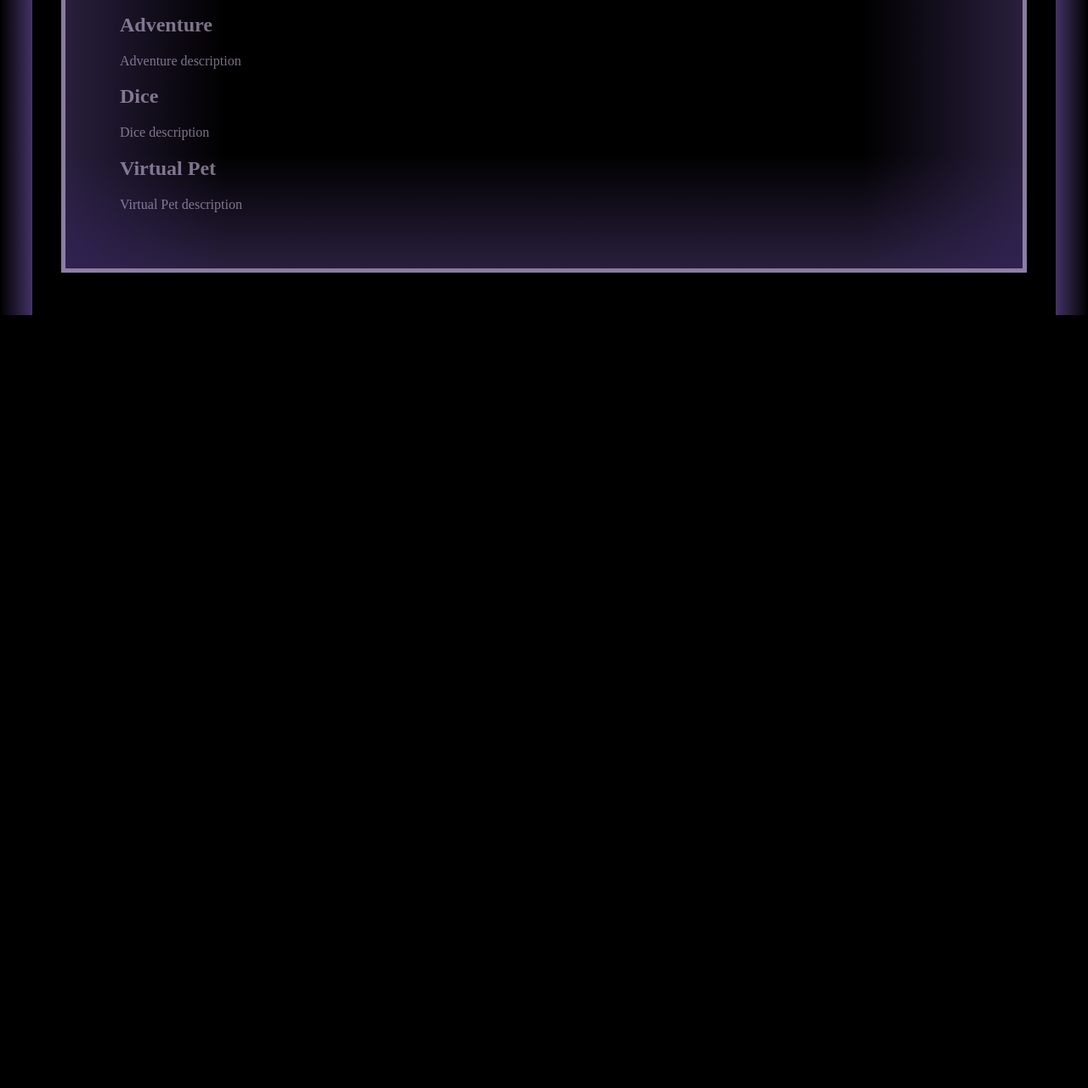
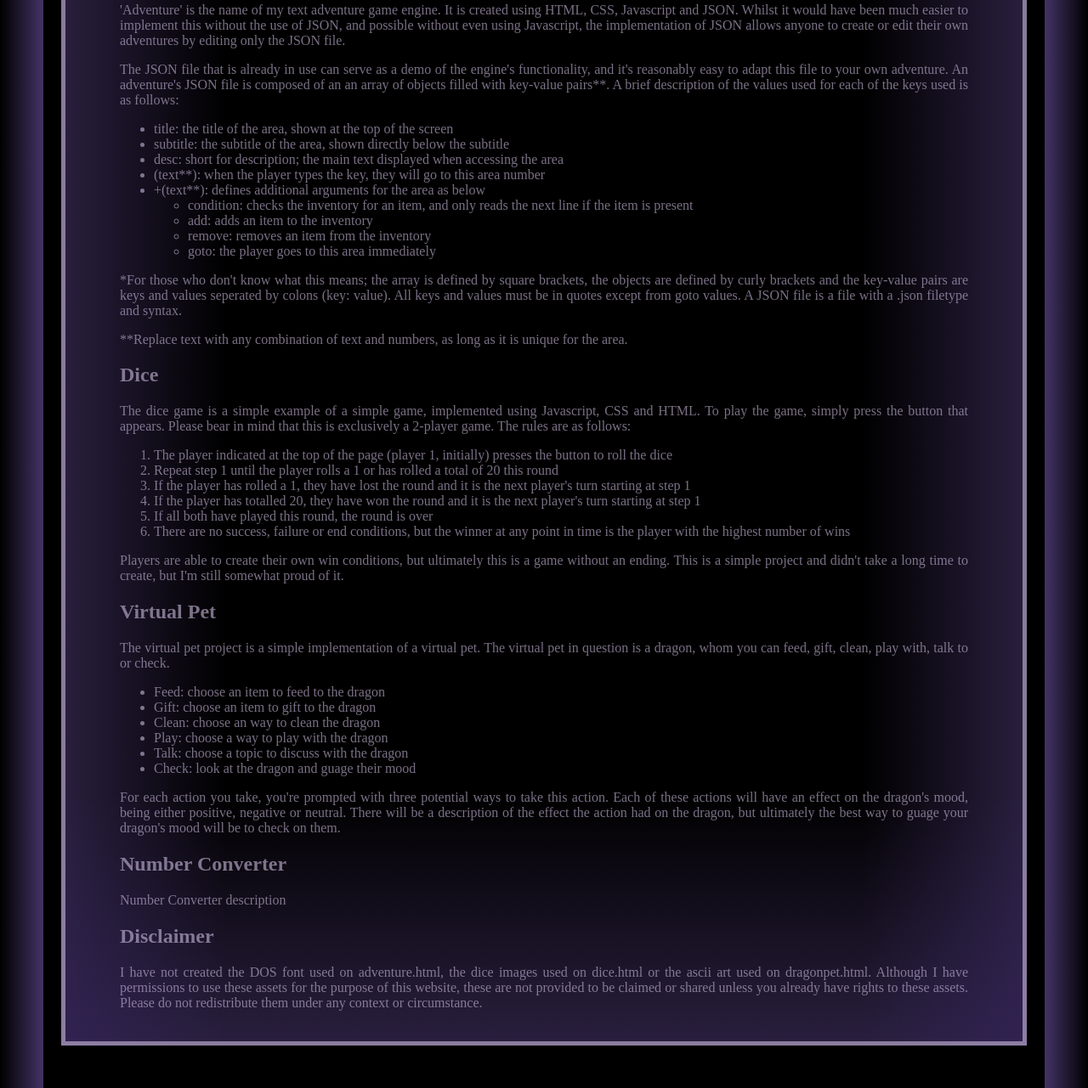
Before and after one commit to peanuts75/Portfolio, a plain HTML site: page index.html in a window 1280 px wide. Shown: the part 652-1933 px from the top of the page at 85% size. Before the commit the page ends 1023 px from the top, so only its background shows below. Drawn offline with Linux system fonts and the light colour scheme.

Commit message:
commitment

```diff
--- a/css/index.css
+++ b/css/index.css
@@ -3,11 +3,11 @@ html{
     background-image:linear-gradient(
         to right,
         #4360,
-        #436f 3vw,
+        #436f 4vw,
         #4360 0px,
-        #4360 97vw,
+        #4360 96vw,
         #4360 0px,
-        #436f 3vw,
+        #436f 4vw,
         #4360
     );
 }
@@ -20,14 +20,10 @@ h1{
     text-align: center;
 }
 
-h2{
-
-}
-
 nav{
     margin:5px 5vw 5px 5vw;
     display:flex;
-    flex-flow: row nowrap;
+    flex-wrap: wrap;
     width:90%;
     background-image: linear-gradient(
         to bottom,
@@ -43,6 +39,7 @@ nav{
     );
     border-color:#4369;
 }
+
 nav :hover, nav :focus, nav :active{
     color:#cbdf
 }
@@ -57,8 +54,8 @@ nav :hover, nav :focus, nav :active{
 
 .central{
     text-align:justify;
-    margin: 50px 5vw 50px 5vw;
-    padding: 50px 5vw 50px 5vw;
+    margin: 20px 5vw 50px 5vw;
+    padding: 20px 5vw 20px 5vw;
     border:5px solid #cbd9;
     background-image: linear-gradient(
         to bottom,
@@ -82,3 +79,21 @@ nav :hover, nav :focus, nav :active{
     );
     background-blend-mode: soft-light;
 }
+
+@media only screen and (max-width:1200px){
+    .pagelink {
+        flex:20%
+    }
+}
+
+@media only screen and (max-width:750px){
+    .pagelink{
+        flex:40%
+    }
+}
+
+@media only screen and (max-width:500px){
+    .pagelink{
+        flex:100%
+    }
+}
--- a/index.html
+++ b/index.html
@@ -33,6 +33,9 @@
         <a href="html/newpage.html" class="pagelink">
             1
         </a>
+        <a href="html/newpage.html" class="pagelink">
+            1
+        </a>
     </nav>
     <div class="central">
     <p>My name is Robert Spottiswood, and this is my portfolio</p>
@@ -44,11 +47,53 @@
     <p>Pressing the 'About me' page above will take you to a website that I created in a previous project at Code Nation. The first page will give you a similar description of myself to what you've already read here. Most of the information on this site is about the site itself and my progress in making it.</p>
 
     <h2>Adventure</h2>
-    <p>Adventure description</p>
+    <p>'Adventure' is the name of my text adventure game engine. It is created using HTML, CSS, Javascript and JSON. Whilst it would have been much easier to implement this without the use of JSON, and possible without even using Javascript, the implementation of JSON allows anyone to create or edit their own adventures by editing only the JSON file.</p>
+    <p>The JSON file that is already in use can serve as a demo of the engine's functionality, and it's reasonably easy to adapt this file to your own adventure. An adventure's JSON file is composed of an an array of objects filled with key-value pairs**. A brief description of the values used for each of the keys used is as follows:</p>
+    <ul>
+        <li>title: the title of the area, shown at the top of the screen</li>
+        <li>subtitle: the subtitle of the area, shown directly below the subtitle</li>
+        <li>desc: short for description; the main text displayed when accessing the area</li>
+        <li>(text**): when the player types the key, they will go to this area number</li>
+        <li>+(text**): defines additional arguments for the area as below</li>
+        <ul>
+            <li>condition: checks the inventory for an item, and only reads the next line if the item is present</li>
+            <li>add: adds an item to the inventory</li>
+            <li>remove: removes an item from the inventory</li>
+            <li>goto: the player goes to this area immediately</li>
+        </ul>
+    </ul>
+    <p>*For those who don't know what this means; the array is defined by square brackets, the objects are defined by curly brackets and the key-value pairs are keys and values seperated by colons (key: value). All keys and values must be in quotes except from goto values. A JSON file is a file with a .json filetype and syntax. </p>
+    <p>**Replace text with any combination of text and numbers, as long as it is unique for the area.</p>
+
     <h2>Dice</h2>
-    <p>Dice description</p>
+    <p>The dice game is a simple example of a simple game, implemented using Javascript, CSS and HTML. To play the game, simply press the button that appears. Please bear in mind that this is exclusively a 2-player game. The rules are as follows:</p>
+    <ol>
+        <li>The player indicated at the top of the page (player 1, initially) presses the button to roll the dice</li>
+        <li>Repeat step 1 until the player rolls a 1 or has rolled a total of 20 this round</li>
+        <li>If the player has rolled a 1, they have lost the round and it is the next player's turn starting at step 1</li>
+        <li>If the player has totalled 20, they have won the round and it is the next player's turn starting at step 1</li>
+        <li>If all both have played this round, the round is over</li>
+        <li>There are no success, failure or end conditions, but the winner at any point in time is the player with the highest number of wins</li>
+    </ol>
+    <p>Players are able to create their own win conditions, but ultimately this is a game without an ending. This is a simple project and didn't take a long time to create, but I'm still somewhat proud of it.</p>
+
     <h2>Virtual Pet</h2>
-    <p>Virtual Pet description</p>
+    <p>The virtual pet project is a simple implementation of a virtual pet. The virtual pet in question is a dragon, whom you can feed, gift, clean, play with, talk to or check.</p>
+    <ul>
+        <li>Feed: choose an item to feed to the dragon</li>
+        <li>Gift: choose an item to gift to the dragon</li>
+        <li>Clean: choose an way to clean the dragon</li>
+        <li>Play: choose a way to play with the dragon</li>
+        <li>Talk: choose a topic to discuss with the dragon</li>
+        <li>Check: look at the dragon and guage their mood</li>
+    </ul>
+    <p>For each action you take, you're prompted with three potential ways to take this action. Each of these actions will have an effect on the dragon's mood, being either positive, negative or neutral. There will be a description of the effect the action had on the dragon, but ultimately the best way to guage your dragon's mood will be to check on them.</p>
+
+    <h2>Number Converter</h2>
+    <p>Number Converter description</p>
+
+    <h2>Disclaimer</h2>
+    <p>I have not created the DOS font used on adventure.html, the dice images used on dice.html or the ascii art used on dragonpet.html. Although I have permissions to use these assets for the purpose of this website, these are not provided to be claimed or shared unless you already have rights to these assets. Please do not redistribute them under any context or circumstance.</p>
     </div>
 
 </body>
```
